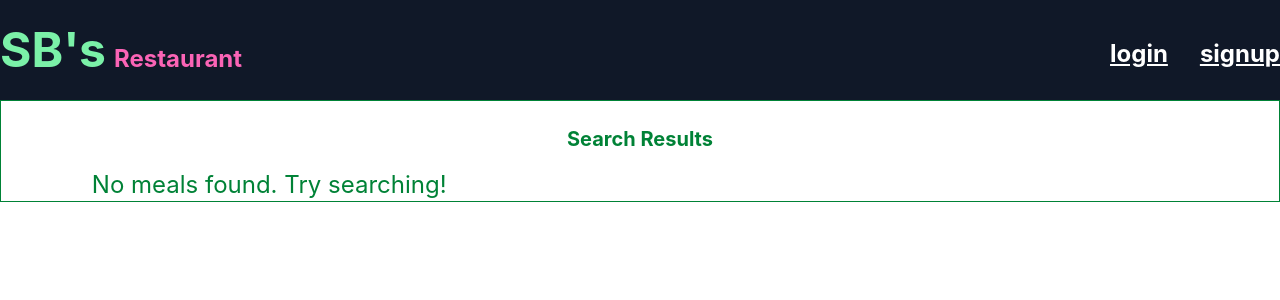
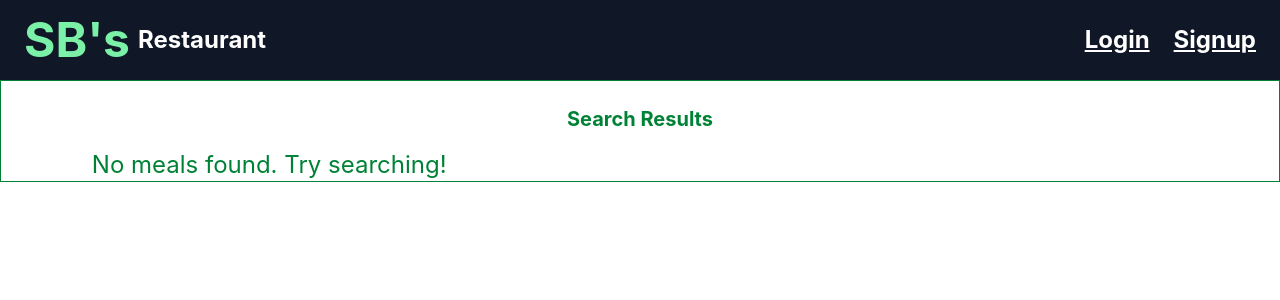
Before and after one commit to bhaskar0191/party-menu, a React (Vite) app in the folder party-menu/: page / in a window 1280 px wide. Shown: the top 300 px of the page. Built offline with nearby package versions, Linux system fonts and the light colour scheme.

Commit message:
update navbar

```diff
--- a/party-menu/src/components/Navbar.jsx
+++ b/party-menu/src/components/Navbar.jsx
@@ -35,51 +35,66 @@ const Navbar = ({setMeals, setActiveComponent, setIsLoggedIn, isLoggedIn, user})
 
 
   return (
-    <nav className=" bg-gray-900 text-black flex items-center justify-between h-25 cursor-pointer">
+    <nav className="bg-gray-900 text-white flex items-center justify-between px-6 py-4 h-20">
+  {/* Logo / Title */}
   <h1
-          className="text-2xl font-bold text-pink-400 hover:text-blue-500"
-          onClick={() => setActiveComponent("login")}>
-            <span className='text-green-300 text-5xl mr-2  hover:text-amber-300'>SB's</span>Restaurant </h1>
+    className="text-2xl font-bold flex items-center cursor-pointer hover:text-blue-500"
+    onClick={() => setActiveComponent("login")}
+  >
+    <span className="text-green-300 text-5xl mr-2 hover:text-amber-300">SB's</span>
+    Restaurant
+  </h1>
+
+  {/* Conditional Rendering */}
   {!isLoggedIn ? (
-                 <div className="flex gap-4 mt-2">
-            <a
+    // Login & Signup Links
+    <div className="flex gap-6">
+      <button
         onClick={() => setActiveComponent("login")}
-                className="text-white font-bold underline hover:text-pink-500 ml-4"
+        className="text-white font-bold underline hover:text-pink-500"
       >
-                login
-            </a>
-            <a
+        Login
+      </button>
+      <button
         onClick={() => setActiveComponent("register")}
-                className="text-white font-bold underline hover:text-pink-500 ml-4"
+        className="text-white font-bold underline hover:text-pink-500"
       >
-                signup
-            </a>
+        Signup
+      </button>
     </div>
   ) : (
     <>
-              <div>
-                <input type="text"
+      {/* Search Bar */}
+      <div className="flex items-center gap-2">
+        <input
+          type="text"
           value={search}
           onChange={(e) => setSearch(e.target.value)}
-                  className='border border-white text-white'
-                  placeholder='Enter the Menu'
+          className="border border-white bg-transparent text-white px-2 py-1 rounded"
+          placeholder="Enter the Menu"
         />
         <button
           onClick={handleSearch}
-                 className='hover:bg-green-600 px-3 py-1 rounded text-white'
+          className="bg-pink-500 hover:bg-green-600 px-3 py-1 rounded text-white font-semibold"
         >
           Search
         </button>
       </div>
-              <span className="font-bold text-xl mr-4 capitalize border-2 border-gray-300 rounded-full w-10 h-10 flex items-center justify-center bg-gray-200 text-gray-800">
-                 {user?.name ? user.name.charAt(0).toUpperCase() : "Profile"}
+
+      {/* User Profile */}
+      <span className="font-bold text-xl ml-6 capitalize border-2 border-gray-300 rounded-full w-10 h-10 flex items-center justify-center bg-gray-200 text-gray-800">
+        {user?.name ? user.name.charAt(0).toUpperCase() : "P"}
       </span>
+
+      {/* Logout Component */}
       <Logout
         setIsLoggedIn={setIsLoggedIn}
-                setActiveComponent={setActiveComponent} />
+        setActiveComponent={setActiveComponent}
+      />
     </>
   )}
 </nav>
+
   )
 }
 
```
Lines whose indentation alone changed are shown as unchanged.
